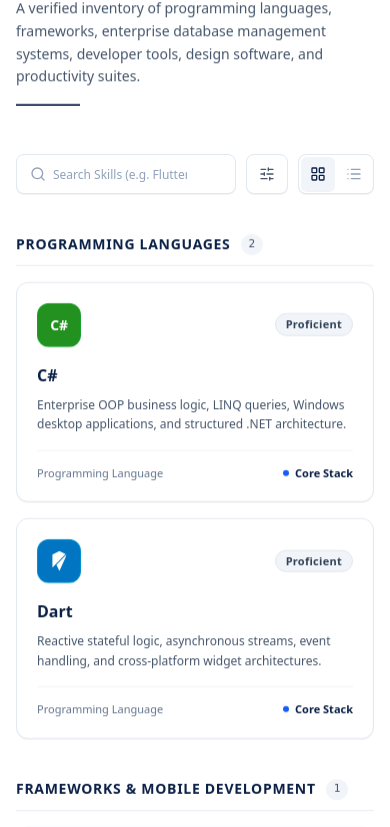
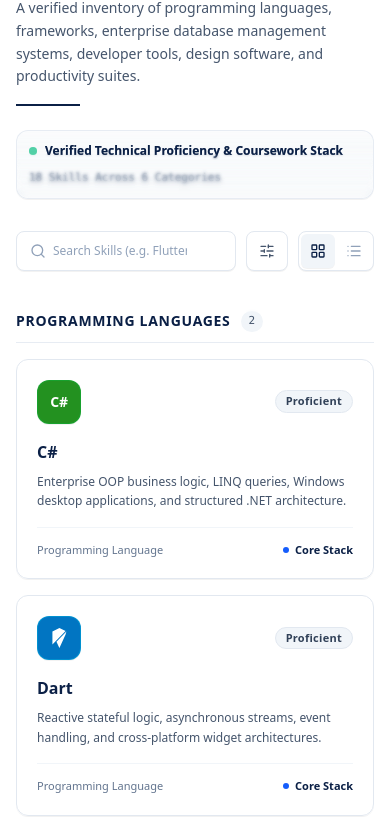
Before and after one commit to devitnang/Nang-Devit_MIS_Portfolio, a Next.js app: page / in a window 390 px wide. Shown: the part 998-1825 px from the top of the page. Built offline with nearby package versions, Linux system fonts and the light colour scheme.

Commit message:
feat(ui): add ProgressiveBlur component and integrate progressive blur bar under Skills & Technologies

```diff
--- a/package.json
+++ b/package.json
@@ -11,6 +11,7 @@
   "dependencies": {
     "clsx": "^2.1.1",
     "lucide-react": "^1.70.0",
+    "motion": "^14.10.1",
     "next": "16.4.5",
     "next-themes": "^0.4.6",
     "react": "19.3.0",
--- a/src/components/sections/SkillsSection.tsx
+++ b/src/components/sections/SkillsSection.tsx
@@ -11,6 +11,7 @@ import { skillCategories } from "@/data/skillsData";
 import { SkillItem } from "@/types";
 import { GithubIcon } from "@/components/ui/Icons";
 import { cn } from "@/lib/utils";
+import { ProgressiveBlur } from "@/components/ui/ProgressiveBlur";
 import {
   Code,
   Database,
@@ -315,7 +316,7 @@ function SkillCard({
   const tag = getSkillCategoryTag(categoryTitle);
 
   return (
-    <div className="group rounded-xl border border-slate-200 dark:border-slate-800 bg-white dark:bg-[#0D182E] p-5 hover:border-slate-300 dark:hover:border-slate-700 shadow-2xs hover:shadow-md transition-all duration-200 flex flex-col justify-between">
+    <div className="group relative overflow-hidden rounded-xl border border-slate-200 dark:border-slate-800 bg-white/95 dark:bg-[#0D182E]/95 p-5 hover:border-slate-300 dark:hover:border-slate-700 shadow-2xs hover:shadow-md transition-all duration-200 flex flex-col justify-between backdrop-blur-xs">
       <div>
         {/* Top Row: Brand App Tile Icon & Proficiency Pill */}
         <div className="flex items-center justify-between gap-3 mb-4">
@@ -357,6 +358,14 @@ function SkillCard({
           </span>
         )}
       </div>
+
+      {/* Subtle Progressive Blur Glass Shimmer on Card Hover */}
+      <ProgressiveBlur
+        direction="bottom"
+        blurLayers={4}
+        blurIntensity={0.25}
+        className="pointer-events-none absolute inset-x-0 bottom-0 h-10 rounded-b-xl opacity-0 group-hover:opacity-100 transition-opacity duration-300"
+      />
     </div>
   );
 }
@@ -465,6 +474,27 @@ export function SkillsSection() {
             title="Skills & Technologies"
             subtitle="A verified inventory of programming languages, frameworks, enterprise database management systems, developer tools, design software, and productivity suites."
           />
+
+          {/* Progressive Blur Bar Under Skills & Technologies */}
+          <div className="relative -mt-6 sm:-mt-8 mb-8 max-w-5xl mx-auto overflow-hidden rounded-xl border border-slate-200/80 dark:border-slate-800/80 bg-slate-50/60 dark:bg-slate-900/40 p-3 sm:p-4 shadow-2xs backdrop-blur-xs">
+            <div className="flex flex-wrap items-center justify-between gap-3 text-xs">
+              <div className="flex items-center gap-2">
+                <span className="w-2 h-2 rounded-full bg-emerald-500 animate-pulse" />
+                <span className="font-semibold text-[#0B2046] dark:text-blue-300">
+                  Verified Technical Proficiency & Coursework Stack
+                </span>
+              </div>
+              <span className="text-[11px] font-mono text-slate-500 dark:text-slate-400">
+                {totalSkills} Skills Across {skillCategories.length} Categories
+              </span>
+            </div>
+            <ProgressiveBlur
+              direction="bottom"
+              blurLayers={8}
+              blurIntensity={0.35}
+              className="pointer-events-none absolute inset-0 rounded-xl"
+            />
+          </div>
         </ScrollReveal>
 
         {/* Search, Filter & View Controls Toolbar */}
@@ -506,7 +536,16 @@ export function SkillsSection() {
           )}
         </div>
 
-        {/* Skills View (List: Clean Line-Divided Table, Grid: Enterprise Skill Cards Layout) */}
+        {/* Skills View Container with Progressive Blur Framing */}
+        <div className="relative">
+          {/* Top Subtle Edge Progressive Blur */}
+          <ProgressiveBlur
+            direction="top"
+            blurLayers={6}
+            blurIntensity={0.3}
+            className="pointer-events-none absolute -top-4 left-0 right-0 h-8 z-10"
+          />
+
           {filteredCategories.length > 0 ? (
             viewMode === "list" ? (
               <div className="divide-y divide-slate-200 dark:divide-slate-800 max-w-5xl mx-auto">
@@ -606,6 +645,15 @@ export function SkillsSection() {
               </button>
             </div>
           )}
+
+          {/* Bottom Edge Progressive Blur Fade */}
+          <ProgressiveBlur
+            direction="bottom"
+            blurLayers={6}
+            blurIntensity={0.35}
+            className="pointer-events-none absolute -bottom-6 left-0 right-0 h-12 z-10"
+          />
+        </div>
       </div>
     </section>
   );
--- /dev/null
+++ b/src/components/ui/ProgressiveBlur.tsx
@@ -0,0 +1,72 @@
+"use client";
+
+import { cn } from "@/lib/utils";
+import { HTMLMotionProps, motion } from "motion/react";
+import React from "react";
+
+export const GRADIENT_ANGLES = {
+  top: 0,
+  right: 90,
+  bottom: 180,
+  left: 270,
+};
+
+export type ProgressiveBlurProps = {
+  direction?: keyof typeof GRADIENT_ANGLES;
+  blurLayers?: number;
+  className?: string;
+  blurIntensity?: number;
+  children?: React.ReactNode;
+} & HTMLMotionProps<"div">;
+
+export function ProgressiveBlur({
+  direction = "bottom",
+  blurLayers = 8,
+  className,
+  blurIntensity = 0.25,
+  children,
+  ...props
+}: ProgressiveBlurProps) {
+  const layers = Math.max(blurLayers, 2);
+  const segmentSize = 1 / (blurLayers + 1);
+
+  return (
+    <div className={cn("relative", className)}>
+      {children}
+      {Array.from({ length: layers }).map((_, index) => {
+        const angle = GRADIENT_ANGLES[direction];
+        const gradientStops = [
+          index * segmentSize,
+          (index + 1) * segmentSize,
+          (index + 2) * segmentSize,
+          (index + 3) * segmentSize,
+        ].map(
+          (pos, posIndex) =>
+            `rgba(255, 255, 255, ${
+              posIndex === 1 || posIndex === 2 ? 1 : 0
+            }) ${pos * 100}%`
+        );
+
+        const gradient = `linear-gradient(${angle}deg, ${gradientStops.join(
+          ", "
+        )})`;
+
+        return (
+          <motion.div
+            key={index}
+            className="pointer-events-none absolute inset-0 rounded-[inherit]"
+            style={{
+              maskImage: gradient,
+              WebkitMaskImage: gradient,
+              backdropFilter: `blur(${index * blurIntensity}px)`,
+              WebkitBackdropFilter: `blur(${index * blurIntensity}px)`,
+            }}
+            {...props}
+          />
+        );
+      })}
+    </div>
+  );
+}
+
+export default ProgressiveBlur;
--- /dev/null
+++ b/src/components/ui/progressive-blur.tsx
@@ -0,0 +1,2 @@
+export * from "./ProgressiveBlur";
+export { default } from "./ProgressiveBlur";
```
Also changed, not shown: 1 other file (tests, documents, lock files or other folders). Lines whose indentation alone changed are shown as unchanged.
